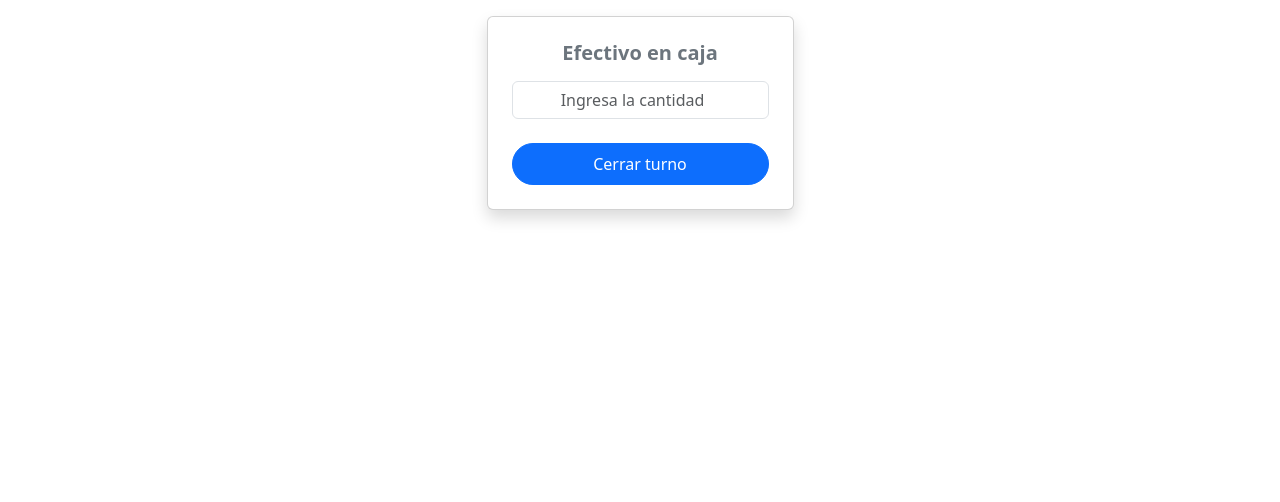
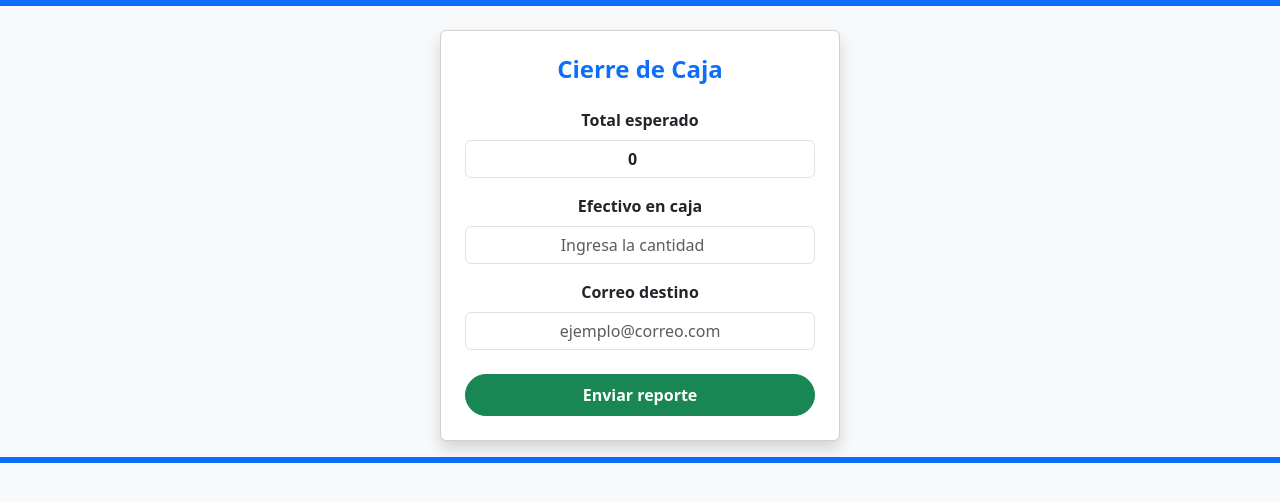
Before and after one commit to mildredalely/paqueteriafront, an Angular app: page /caja in a window 1280 px wide. Shown: the top 502 px of the page. Built offline with nearby package versions, Linux system fonts and the light colour scheme.

Commit message:
Diseño inicial y funciones completas

```diff
--- a/src/app/pages/caja/caja.component.html
+++ b/src/app/pages/caja/caja.component.html
@@ -1,18 +1,49 @@
-<div class="reporte-container d-flex flex-column align-items-center">
-  <div class="decoracion-superior w-100"></div>
+<div class="reporte-container d-flex flex-column align-items-center min-vh-100 bg-light">
+  <div class="decoracion-superior w-100 bg-primary" style="height: 6px;"></div>
 
-  <div class="card reporte-card shadow p-4 mt-3 mb-3 text-center">
-    <h5 class="fw-bold text-secondary mb-3">Efectivo en caja</h5>
-    <input
-      type="number"
-      [(ngModel)]="efectivoCaja"
-      class="form-control mb-4 text-center"
-      placeholder="Ingresa la cantidad"
-    />
-    <button class="btn btn-primary rounded-pill px-4 py-2" (click)="cerrarTurno()">
-      Cerrar turno
+  <div class="card reporte-card shadow p-4 mt-4 mb-3 text-center" style="max-width: 400px; width: 100%;">
+    <h4 class="fw-bold text-primary mb-4">Cierre de Caja</h4>
+
+
+    <div class="mb-3">
+      <label class="form-label fw-semibold">Total esperado</label>
+      <input
+        type="number"
+        class="form-control text-center fw-bold"
+        [value]="totalEsperado"
+        readonly
+      />
+    </div>
+
+    <div class="mb-3">
+      <label class="form-label fw-semibold">Efectivo en caja</label>
+      <input
+        type="number"
+        [(ngModel)]="efectivoCaja"
+        class="form-control text-center"
+        placeholder="Ingresa la cantidad"
+      />
+    </div>
+
+
+    <div class="mb-4">
+      <label class="form-label fw-semibold">Correo destino</label>
+      <input
+        type="email"
+        [(ngModel)]="correo"
+        class="form-control text-center"
+        placeholder="ejemplo@correo.com"
+      />
+    </div>
+
+
+    <button
+      class="btn btn-success rounded-pill px-4 py-2 fw-semibold"
+      (click)="enviarCorreo()"
+    >
+      Enviar reporte
     </button>
   </div>
 
-  <div class="decoracion-inferior w-100"></div>
+  <div class="decoracion-inferior w-100 bg-primary" style="height: 6px;"></div>
 </div>
--- a/src/app/pages/caja/caja.component.ts
+++ b/src/app/pages/caja/caja.component.ts
@@ -1,33 +1,69 @@
 import { Component } from '@angular/core';
 import { Router } from '@angular/router';
 import { FormsModule } from '@angular/forms';
+import { ReporteComponent } from '../reporte/reporte.component';
+import { HttpClient, HttpClientModule } from '@angular/common/http';
 
 @Component({
   selector: 'app-caja',
   standalone: true,
-  imports: [FormsModule],
+  imports: [FormsModule,HttpClientModule],
   templateUrl: './caja.component.html',
   styleUrl: './caja.component.css'
 })
 export class CajaComponent {
 
-   efectivoCaja: number | null = null;
-   totalEsperado: number = 0;
+  efectivoCaja: number | null = null;
+  totalEsperado: number = 0;
+  correo: string = '';
 
-  constructor(private router: Router) {}
+  constructor(private router: Router, private http: HttpClient) {}
 
   ngOnInit() {
+
     this.totalEsperado = Number(localStorage.getItem('totalDia')) || 0;
   }
 
-  cerrarTurno() {
-    if (this.efectivoCaja === this.totalEsperado) {
-      alert(' Cantidad correcta. Imprimiendo reporte...');
-      window.print();
-      this.router.navigate(['/reporte']);
-    } else {
-      alert(' El efectivo no coincide con el total del día.');
+
+  enviarCorreo() {
+    if (this.efectivoCaja === null) {
+      alert('Por favor ingresa la cantidad en caja.');
+      return;
     }
+
+    if (this.efectivoCaja !== this.totalEsperado) {
+      alert('El efectivo no coincide con el total del día.');
+      return;
+    }
+
+    if (!this.correo) {
+      alert('Por favor ingresa un correo de destino.');
+      return;
+    }
+
+    const datosCorreo = {
+      correo: this.correo,
+      totalDia: this.totalEsperado,
+      efectivoCaja: this.efectivoCaja,
+      mensaje: `Cierre de caja correcto. Total del día: $${this.totalEsperado}.`
+    };
+
+
+    /*this.http.post('http://tu-servidor.com/api/enviar-reporte', datosCorreo)
+      .subscribe({
+        next: () => {
+          alert('Reporte enviado correctamente al correo.');
+          this.router.navigate(['/reporte']);
+        },
+        error: (err) => {
+          console.error('Error al enviar el correo:', err);
+          alert('Ocurrió un error al enviar el correo.');
+        }
+      });*/
   }
 
+
+  cerrarTurno() {
+    this.enviarCorreo();
+  }
 }
```
